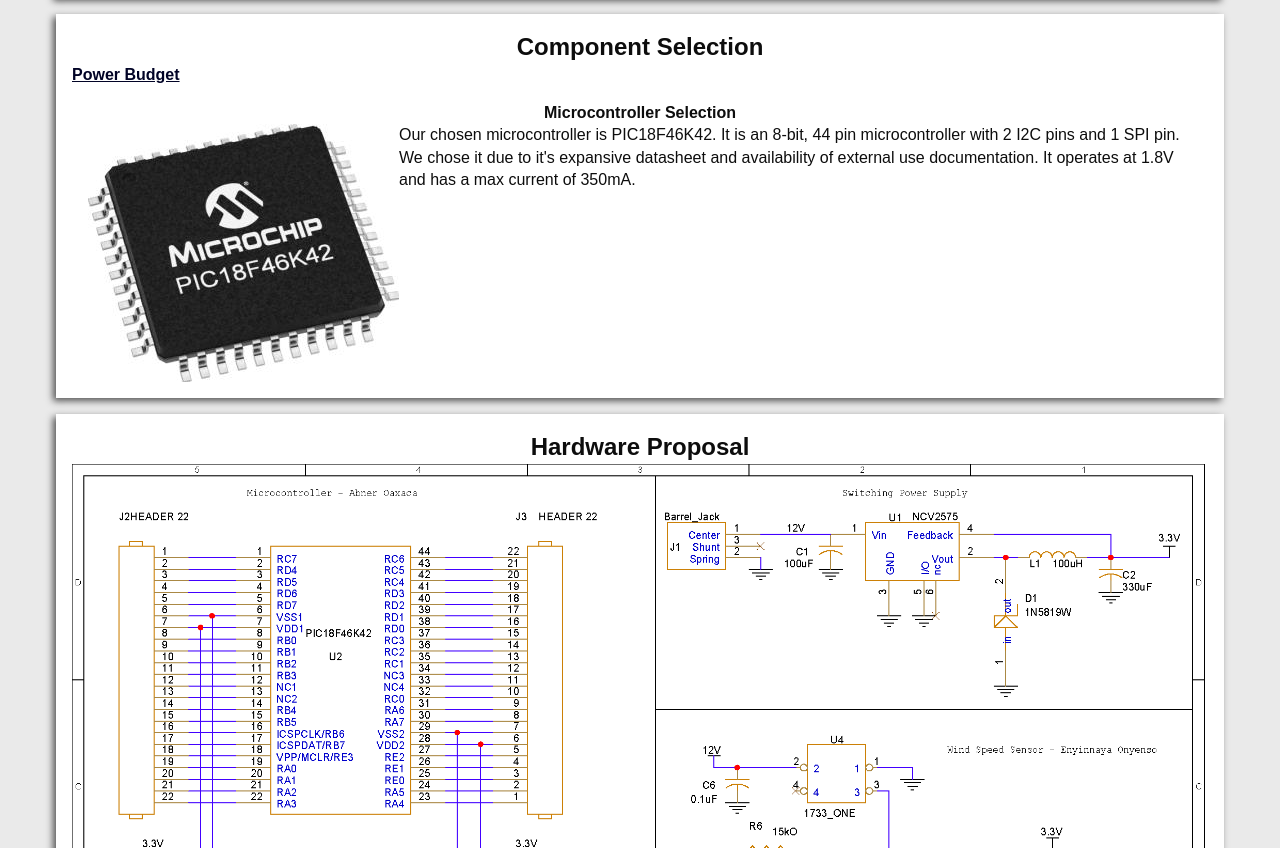
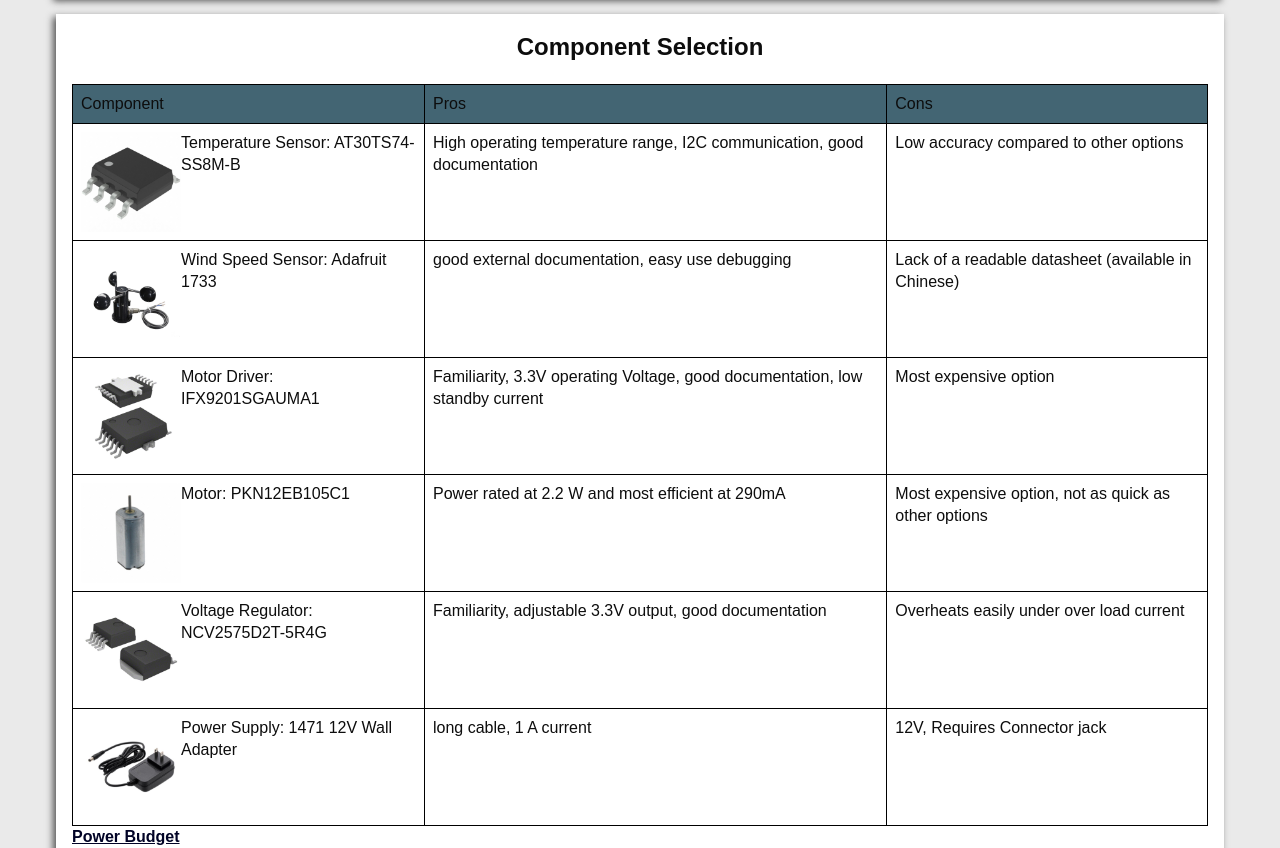
Before and after one commit to EGR-314-Team-208/EGR-314-Team-208.github.io, a plain HTML site: page index.html in a window 1280 px wide. Shown: the part 3275-4123 px from the top of the page. Drawn offline with Linux system fonts and the light colour scheme.

Commit message:
css and add img

```diff
--- a/index.html
+++ b/index.html
@@ -109,7 +109,47 @@
                 <section id="compsel">
                     <h2>Component Selection</h2>
                     <!-- Content for Component Selection section goes here -->
-
+                    <table>
+                        <thead>
+                          <tr>
+                            <th>Component</th>
+                            <th>Pros</th>
+                            <th>Cons</th>
+                          </tr>
+                        </thead>
+                        <tbody>
+                          <tr>
+                            <td><img src="images/tempsens.jpg" alt=""> Temperature Sensor: AT30TS74-SS8M-B</td>
+                            <td>High operating temperature range, I2C communication, good documentation</td>
+                            <td>Low accuracy compared to other options</td>
+                          </tr>
+                          <tr>
+                            <td><img src="images/windspeedsens.jpg" alt=""> Wind Speed Sensor: Adafruit 1733</td>
+                            <td>good external documentation, easy use debugging</td>
+                            <td>Lack of a readable datasheet (available in Chinese)</td>
+                          </tr>
+                          <tr>
+                            <td><img src="images/motordriver.jpg" alt=""> Motor Driver: IFX9201SGAUMA1</td>
+                            <td>Familiarity, 3.3V operating Voltage, good documentation, low standby current</td>
+                            <td>Most expensive option</td>
+                          </tr>
+                          <tr>
+                            <td><img src="images/motor.jpg" alt=""> Motor: PKN12EB105C1</td>
+                            <td>Power rated at 2.2 W and most efficient at 290mA</td>
+                            <td>Most expensive option, not as quick as other options</td>
+                          </tr>
+                          <tr>
+                            <td><img src="images/voltreg.jpg" alt=""> Voltage Regulator: NCV2575D2T-5R4G</td>
+                            <td>Familiarity, adjustable 3.3V output, good documentation</td>
+                            <td>Overheats easily under over load current</td>
+                          </tr>
+                          <tr>
+                            <td><img src="images/adapter.jpg" alt=""> Power Supply: 1471 12V Wall Adapter</td>
+                            <td>long cable, 1 A current</td>
+                            <td>12V, Requires Connector jack</td>
+                          </tr>
+                        </tbody>
+                      </table>
                     <p><a href="docs/pwbud.pdf" target="_blank">Power Budget</a></li></p>
 
                     <section id="microcontrollerselection">
@@ -143,6 +183,7 @@
                         <li><a href="docs/User Needs, Benchmarking, and Requirements.pdf" target="_blank">User Needs</a></li>
                         <li><a href="docs/Design Ideation.pdf" target="_blank">Design Ideation</a></li>
                         <li><a href="docs/Product Requirements Document.pdf" target="_blank">Product Req Document</a></li>
+                        <li><a href="docs/Component Selection.pdf" target="_blank">Component Selection</a> </li>
                         <li><a href="docs/microcontrollerselectiontable.pdf" target="_blank">Microcontroller Selection Table</a></li>
                     </ul>
                 </nav>
--- a/styles.css
+++ b/styles.css
@@ -223,6 +223,22 @@
     box-shadow: var(--box-shadow-sm);
 }
 
+table {
+    width: 100%;
+    border-collapse: collapse;
+    margin-top: 20px;
+  }
+
+  th, td {
+    border: 1px solid #000000;
+    padding: 8px;
+    text-align: left;
+  }
+
+  th {
+    background-color: var(--teal);
+  }
+
 #teamorg, #presentation1, #blockdiagram, #compsel, #hwprop, #swprop {
     grid-column: span 3;
 }
@@ -238,6 +254,11 @@
 
 #compsel img{
     float: left;
+}
+
+#compsel td>img{
+    width: 100px;
+    height: auto;
 }
 
 #presentation1{
```
Also changed, not shown: images/adapter.jpg (added), images/motor.jpg (added), images/motordriver.jpg (added), images/tempsens.jpg (added), images/voltreg.jpg (added), images/windspeedsens.jpg (added).
